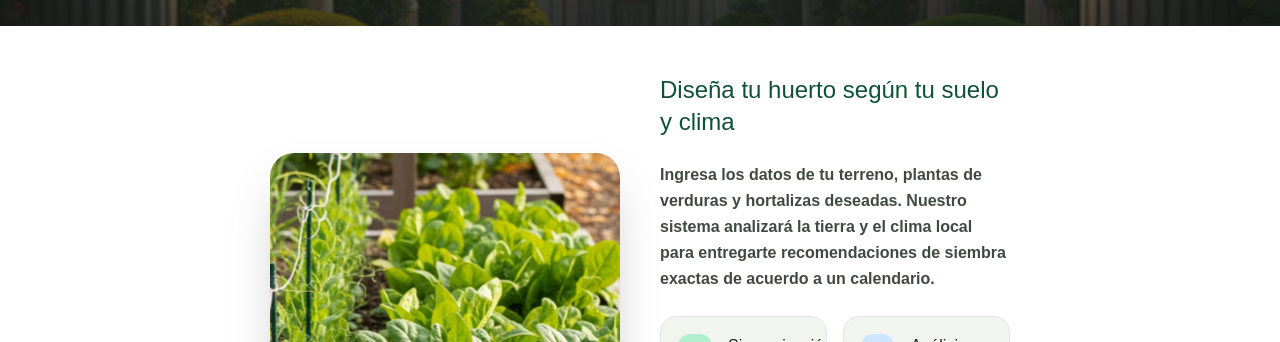
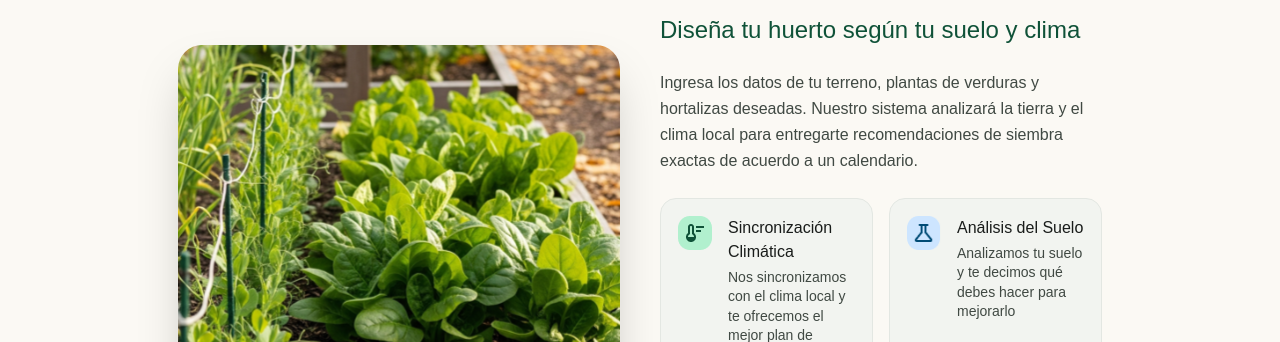
Before and after one commit to Ipe-S/-G26-S1-ProyectoFinal, a Next.js app: page / in a window 1280 px wide. Shown: the part 345-687 px from the top of the page. Built offline with nearby package versions, Linux system fonts and the light colour scheme; no server answers.

Commit message:
ajustes css landing y cambio color fondo

```diff
--- a/src/app/globals.css
+++ b/src/app/globals.css
@@ -20,7 +20,7 @@
 }
 
 @theme inline {
-  --color-background: var(--background);
+    --color-background: var(--color-fondo);
   --color-foreground: var(--foreground);
   --font-sans: var(--font-geist-sans);
   --font-mono: var(--font-geist-mono);
--- a/src/app/layout.tsx
+++ b/src/app/layout.tsx
@@ -45,7 +45,7 @@ export default function RootLayout({
     >
       <body className="min-h-full flex flex-col">
         <Navbar />
-        <main className="flex-1">{children}</main>
+        <main className="flex-1 bg-[var(--color-fondo)]">{children}</main>
         <Footer />
       </body>
     </html>
--- a/src/app/page.tsx
+++ b/src/app/page.tsx
@@ -4,9 +4,9 @@ import MiHuerto from "@/components/planifica-huerto/ContenedorWizardHuerto";
 
 export default function Home() {
   return (
-    <main className="w-full min-h-screen bg-white">
+    <div className="w-full bg-[var(--color-fondo)]">
       {/* ---------- HERO SECTION ---------- */}
-      <section className="relative w-full h-[170px] md:h-[300px] overflow-hidden flex items-center justify-center">
+      <section className="relative w-full h-[140px] md:h-[240px] overflow-hidden flex items-center justify-center">
         {/* Imagen de fondo optimizada con Next.js Image */}
         <Image
           src="/imagenes/HeroCarouselSection.png"
@@ -25,11 +25,13 @@ export default function Home() {
         </div>
       </section>
       {/* ---------- INFO SECTION ---------- */}
-      <section className="bg-white py-12 px-6 flex justify-center">
-        <div className="flex flex-col lg:flex-row gap-10 max-w-[60%] w-full items-center">
+
+
+      <section className="bg-[var(--color-fondo)] py-12 px-6 flex justify-center">
+        <div className="flex flex-col lg:flex-row gap-10 max-w-[75%] w-full items-center">
           {/* Card de Imagen con Badge */}
           <div className="relative w-full lg:flex-1">
-            <div className="relative w-full h-[250px] sm:h-[400px]">
+            <div className="relative w-full h-[220px] sm:h-[400px]">
               <Image
                 src="/imagenes/huerto.svg"
                 alt="Sensor de suelo inteligente en maceta"
@@ -44,7 +46,7 @@ export default function Home() {
             <h2 className="text-2xl text-[#0f5238] font-normal">
               Diseña tu huerto según tu suelo y clima
             </h2>
-            <p className="text-base text-[#404943] font-semibold leading-relaxed">
+            <p className="text-base text-[#404943] font-regular leading-relaxed">
               Ingresa los datos de tu terreno, plantas de verduras y hortalizas deseadas. Nuestro
               sistema analizará la tierra y el clima local para entregarte
               recomendaciones de siembra exactas de acuerdo a un calendario.
@@ -102,7 +104,7 @@ export default function Home() {
           </div>
         </div>
       </section>
-    </main>
+    </div>
   );
 }
 
--- a/src/components/planifica-huerto/PasoSeleccionCultivos.tsx
+++ b/src/components/planifica-huerto/PasoSeleccionCultivos.tsx
@@ -230,31 +230,18 @@ export default function PasoSeleccionCultivos({
         <button
           type="button"
           onClick={onBack}
-          className="rounded-full border-2 border-[#BFC9C1] px-12 py-3 text-base font-normal text-[#0F5238] transition-colors hover:bg-[#F4F6F5]"
-        >
+          className="rounded-full border border-[#BFC9C1] px-6 py-3 text-sm font-medium text-[#0F5238] transition-colors hover:bg-[#e8f5e9]"
+         >
           Volver atrás
         </button>
         <button
           type="button"
           onClick={onNext}
           disabled={!canContinue}
-          className="flex items-center gap-3 rounded-full bg-[#0F5238] px-8 py-3 text-base font-normal text-white transition-colors hover:bg-[#0a3d2a] disabled:opacity-50 disabled:cursor-not-allowed"
+          className="flex items-center gap-2 rounded-full bg-[#0F5238] px-6 py-3 text-sm font-medium text-white transition-opacity hover:opacity-90 disabled:opacity-50 disabled:cursor-not-allowed"
         >
           Generar mi plan
-          <svg
-            className="size-4 shrink-0"
-            viewBox="0 0 24 24"
-            fill="none"
-            xmlns="http://www.w3.org/2000/svg"
-          >
-            <path
-              d="M5 12h14M12 5l7 7-7 7"
-              stroke="white"
-              strokeWidth="2"
-              strokeLinecap="round"
-              strokeLinejoin="round"
-            />
-          </svg>
+
         </button>
       </div>
     </div>
--- a/src/components/planifica-huerto/PasoUbicacionClima.tsx
+++ b/src/components/planifica-huerto/PasoUbicacionClima.tsx
@@ -88,7 +88,7 @@ export default function PasoUbicacionClima({
   }
 
   return (
-    <div className="w-full max-w-[1100px] mx-auto px-4 py-8">
+    <div className="bg-white w-full max-w-[1100px] mx-auto px-4 py-8">
 
       {/* Badge paso */}
       <div className="inline-flex items-center px-4 py-1 gap-2 rounded-full mb-8" style={{ background: "#D7E5BB" }}>
```
Also changed, not shown: src/components/planifica-huerto/ContenedorWizardHuerto.tsx (line endings or trailing spaces), src/components/planifica-huerto/PasoPlanAccion.tsx (line endings or trailing spaces).
